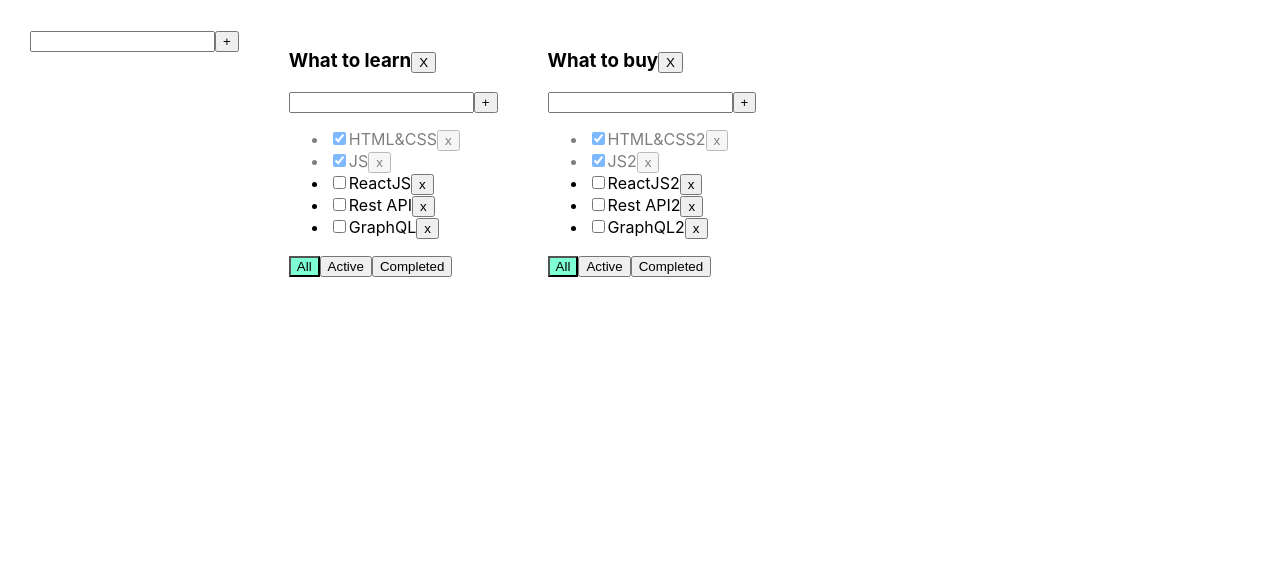
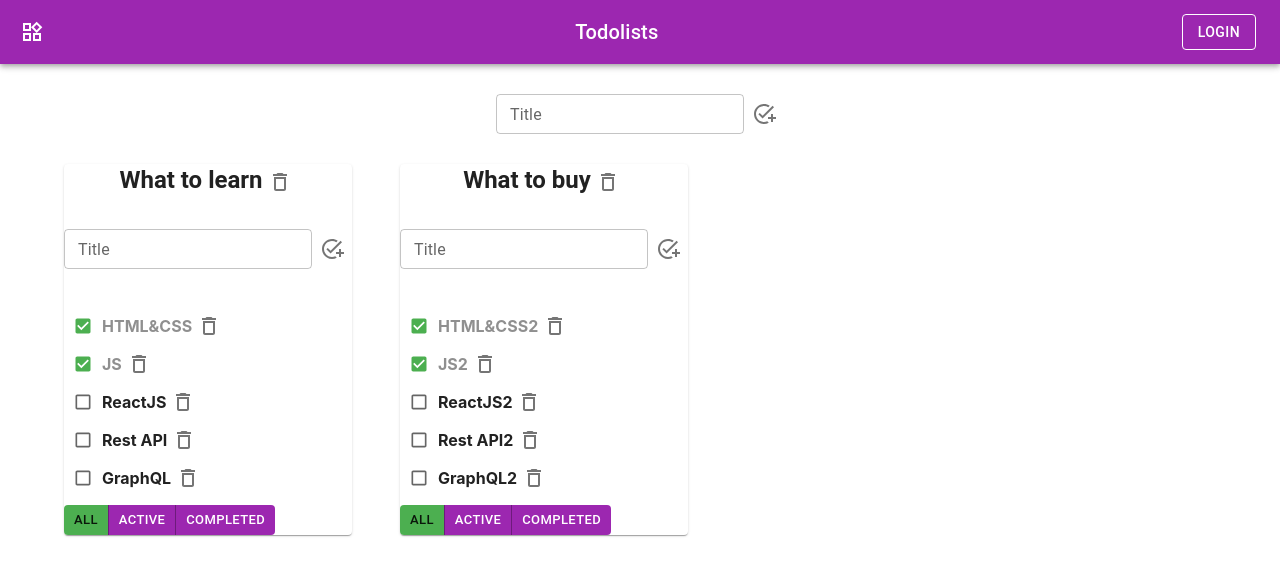
Before and after one commit to Kristina-VCyber/todolist, a React (Create React App) app: page / in a window 1280 px wide. Shown: the top 576 px of the page. Built offline with nearby package versions, Linux system fonts and the light colour scheme.

Commit message:
Feat:lesson07: MaterialUi practice

```diff
--- a/package.json
+++ b/package.json
@@ -3,6 +3,10 @@
   "version": "0.1.0",
   "private": true,
   "dependencies": {
+    "@emotion/react": "^11.9.0",
+    "@emotion/styled": "^11.8.1",
+    "@mui/icons-material": "^5.6.1",
+    "@mui/material": "^5.6.1",
     "@testing-library/jest-dom": "^4.2.4",
     "@testing-library/react": "^9.3.2",
     "@testing-library/user-event": "^7.1.2",
--- a/src/AddItemForm.tsx
+++ b/src/AddItemForm.tsx
@@ -1,4 +1,6 @@
 import React, {ChangeEvent, KeyboardEvent, useState} from 'react';
+import AddTaskIcon from '@mui/icons-material/AddTask';
+import {IconButton, TextField} from "@mui/material";
 
 type AddItemForm = {
     addItem: (title: string) => void
@@ -28,13 +30,22 @@ export const AddItemForm = (props: AddItemForm) => {
     }
 
     return (
-        <div>
-            <input value={title}
+        <div style={{display: "flex"
+            , alignItems:"center"
+            , height: "100px"}}>
+            <TextField
+                variant={"outlined"}
+                label={"Title"}
+                size={"small"}
+                value={title}
                    onChange={onChangeHandler}
                    onKeyPress={onKeyPressHandler}
                    className={error ? "error" : ""}
             />
-            <button onClick={addItem}>+</button>
+            <IconButton
+                onClick={addItem}>
+                <AddTaskIcon/>
+            </IconButton>
             {error && <div className="error-message">{error}</div>}
         </div>
     );
--- a/src/App.css
+++ b/src/App.css
@@ -1,11 +1,13 @@
 .App {
-  padding: 30px;
-  display: flex;
+  /*padding: 30px;*/
+  /*display: flex;*/
+  /*flex-grow: 1  ;*/
+
 }
 
-.App > div {
-  margin-right: 50px;
-}
+/*.App > div {*/
+/*  margin-right: 50px;*/
+/*}*/
 
 .error {
   border: red 1px solid;
--- a/src/App.tsx
+++ b/src/App.tsx
@@ -3,6 +3,8 @@ import './App.css';
 import {Todolist} from './Todolist';
 import {v1} from 'uuid';
 import {AddItemForm} from "./AddItemForm";
+import {AppBar, Button, Container, Grid, IconButton, Paper, Toolbar, Typography} from "@mui/material";
+import WidgetsOutlinedIcon from '@mui/icons-material/WidgetsOutlined';
 
 export type TodolistType = {
     id: string
@@ -89,11 +91,64 @@ function App() {
         setTasks(copyTasks)
     }
 
-    return (
-        <div className="App">
-            <AddItemForm addItem={addTodolist}/>
+//
+//     return (
+//         <div className="App">
+//
+//             <AppBar position="static">
+//                 <Toolbar style={{justifyContent: "space-between"}}>
+//
+//                     <IconButton edge="start" color="inherit" aria-label="menu">
+//                         <WidgetsOutlinedIcon/>
+//                     </IconButton>
+//                     <Typography variant="h6">
+//                         Todolists
+//                     </Typography>
+//                     <Button color="inherit" variant={"outlined"}>Login</Button>
+//                 </Toolbar>
+//             </AppBar>
+//
+//
+//             <Container fixed>
+// <div>
+//             <AddItemForm addItem={addTodolist}/>
+// </div>
+//
+//             {todolists.map(el => {
+//                 let tasksForTodolist = tasks[el.id];
+//
+//                 if (el.filter === "active") {
+//                     tasksForTodolist = tasks[el.id].filter(t => !t.isDone);
+//                 }
+//                 if (el.filter === "completed") {
+//                     tasksForTodolist = tasks[el.id].filter(t => t.isDone);
+//                 }
+//                 return <Paper style ={{display:"inline-block"}}>
+//                 <Todolist
+//                     key={el.id}
+//                     todolistId={el.id}
+//                     title={el.title}
+//                     tasks={tasksForTodolist}
+//                     removeTask={removeTask}
+//                     changeFilter={changeTodolistFilter}
+//                     addTask={addTask}
+//                     changeTaskStatus={changeStatus}
+//                     filter={el.filter}
+//                     removeTodolist={removeTodolist}
+//                     changeTaskTitle={changeTaskTitle}
+//                     changeTodolistTitle={changeTodolistTitle}
+//                 />
+//                 </Paper>
+//             })}
+//             </Container>
+//         </div>
+//     );
+// }
+//
+// export default App;
 
-            {todolists.map(el => {
+
+    const todoListComponents = todolists.map(el => {
         let tasksForTodolist = tasks[el.id];
 
         if (el.filter === "active") {
@@ -102,7 +157,12 @@ function App() {
         if (el.filter === "completed") {
             tasksForTodolist = tasks[el.id].filter(t => t.isDone);
         }
-                return <Todolist
+
+
+        return (
+            <Grid item key={el.id}>
+                <Paper style={{display: "inline-block"}}>
+                    <Todolist
                         key={el.id}
                         todolistId={el.id}
                         title={el.title}
@@ -116,9 +176,43 @@ function App() {
                         changeTaskTitle={changeTaskTitle}
                         changeTodolistTitle={changeTodolistTitle}
                     />
-            })}
+                </Paper>
+            </Grid>
+        )
+    })
+
+    return (
+        <div className="App">
+
+            <AppBar position="static">
+                <Toolbar style={{justifyContent: "space-between"}}>
+
+                    <IconButton edge="start" color="inherit" aria-label="menu">
+                        <WidgetsOutlinedIcon/>
+                    </IconButton>
+                    <Typography variant="h6">
+                        Todolists
+                    </Typography>
+                    <Button color="inherit" variant={"outlined"}>Login</Button>
+                </Toolbar>
+            </AppBar>
+
+            <Container fixed>
+                <Grid container justifyContent={"center"}>
+                    <div>
+                        <AddItemForm addItem={addTodolist}/>
                     </div>
+                </Grid>
+                <Grid container spacing={6}>
+                    {todoListComponents}
+                </Grid>
+
+            </Container>
+        </div>
+
     );
+
+
 }
 
 export default App;
--- a/src/EditableSpan.tsx
+++ b/src/EditableSpan.tsx
@@ -1,9 +1,11 @@
 import React, {ChangeEvent, useState} from 'react';
+import {TextField} from "@mui/material";
 
 
 type EditableSpanPropsType = {
     title: string
     changeTitle: (title: string) => void
+    classes: string
 }
 
 export const EditableSpan = (props: EditableSpanPropsType) => {
@@ -21,8 +23,15 @@ export const EditableSpan = (props: EditableSpanPropsType) => {
     }
     return (
         editMode ?
-            <input value={title} autoFocus={true} onBlur={offEditMode} onChange={onChangeHandler}/>
-            : <span onDoubleClick={onEditMode}
+            <TextField
+                value={title}
+                autoFocus={true}
+                onBlur={offEditMode}
+                onChange={onChangeHandler}/>
+            : <span
+                className={props.classes}
+                style = {{"fontWeight": "bold"}}
+                onDoubleClick={onEditMode}
 
 
             >{props.title}</span>
--- a/src/Todolist.tsx
+++ b/src/Todolist.tsx
@@ -2,6 +2,8 @@ import React, {ChangeEvent} from 'react';
 import {FilterValuesType} from './App';
 import {AddItemForm} from "./AddItemForm";
 import {EditableSpan} from "./EditableSpan";
+import {Button, ButtonGroup, Checkbox, IconButton, List, ListItem, Typography} from "@mui/material";
+import DeleteOutlineIcon from '@mui/icons-material/DeleteOutline';
 
 export type TaskType = {
     id: string
@@ -20,7 +22,7 @@ type PropsType = {
     todolistId: string
     removeTodolist: (todolistId: string) => void
     changeTaskStatus: (todolistId: string, taskId: string, isDone: boolean) => void
-    changeTaskTitle: (todolistId: string, taskId: string, newTitle: string) => void
+    changeTaskTitle: (todolistId: string, taskId: string, title: string) => void
     changeTodolistTitle: (todolistId: string, title: string) => void
 
 }
@@ -34,15 +36,22 @@ export function Todolist(props: PropsType) {
     const onAllClickHandler = () => props.changeFilter(props.todolistId, "all");
     const onActiveClickHandler = () => props.changeFilter(props.todolistId, "active");
     const onCompletedClickHandler = () => props.changeFilter(props.todolistId, "completed");
-    const changeTodolistTitle = (newTitle: string) => props.changeTodolistTitle(props.todolistId,newTitle)
+    const changeTodolistTitle = (newTitle: string) => props.changeTodolistTitle(props.todolistId, newTitle)
 
     return <div>
-        <h3>
-            <EditableSpan title={props.title} changeTitle={changeTodolistTitle}/>
-            <button onClick={() => props.removeTodolist(props.todolistId)}>X</button>
-        </h3>
+        <Typography style={{textAlign:"center"}} variant={"h5"}>
+
+            <EditableSpan title={props.title}
+                          classes = {""}
+                          changeTitle={changeTodolistTitle}/>
+            <IconButton onClick={() => props.removeTodolist(props.todolistId)}
+                        size={"small"}>
+                <DeleteOutlineIcon/>
+            </IconButton>
+
+        </Typography>
         <AddItemForm addItem={addTask}/>
-        <ul>
+        <List>
             {
                 props.tasks.map(t => {
                     const onClickHandler = () => props.removeTask(props.todolistId, t.id)
@@ -51,26 +60,49 @@ export function Todolist(props: PropsType) {
                     }
                     const changeTaskTitle = (newTitle: string) => props.changeTaskTitle(props.todolistId, t.id, newTitle,)
 
-                    return <li key={t.id} className={t.isDone ? "is-done" : ""}>
-                        <input type="checkbox"
-                               onChange={onChangeHandler}
-                               checked={t.isDone}/>
-                        <EditableSpan title={t.title} changeTitle={changeTaskTitle}/>
-                        <button onClick={onClickHandler}>x</button>
-                    </li>
+                    // return <li key={t.id} className={t.isDone ? "is-done" : ""}>
+                    return <ListItem
+                        style = {{padding: "0"}}
+                        key={t.id} >
+                        <Checkbox
+                            size={"small"}
+                            color={"secondary"}
+                            onChange={onChangeHandler}
+                            checked={t.isDone}/>
+                        <EditableSpan title={t.title}
+                                      classes = {t.isDone ? "is-done" : ""}
+                                      changeTitle={changeTaskTitle}/>
+                        <IconButton onClick={onClickHandler} size={"small"}><DeleteOutlineIcon/></IconButton>
+                    </ListItem>
                 })
             }
-        </ul>
+        </List>
         <div>
-            <button className={props.filter === 'all' ? "active-filter" : ""}
+
+            <ButtonGroup
+                size={"small"}
+                variant={"contained"}
+                disableElevation
+            >
+                <Button
+                    color={props.filter === "all" ? "secondary" : "primary"}
+                    // disableElevation = {props.filter === 'all' ? true : false}
+                    disableElevation
                     onClick={onAllClickHandler}>All
-            </button>
-            <button className={props.filter === 'active' ? "active-filter" : ""}
+                </Button>
+                <Button
+
+                    color={props.filter === "active" ? "secondary" : "primary"}
+                    disableElevation
                     onClick={onActiveClickHandler}>Active
-            </button>
-            <button className={props.filter === 'completed' ? "active-filter" : ""}
+                </Button>
+                <Button
+
+                    color={props.filter === "completed" ? "secondary" : "primary"}
+                    disableElevation
                     onClick={onCompletedClickHandler}>Completed
-            </button>
+                </Button>
+            </ButtonGroup>
         </div>
 
 
--- a/src/index.tsx
+++ b/src/index.tsx
@@ -3,8 +3,24 @@ import ReactDOM from 'react-dom';
 import './index.css';
 import App from './App';
 import * as serviceWorker from './serviceWorker';
+import {createTheme, ThemeProvider} from '@mui/material/styles';
+import { green, purple } from '@mui/material/colors';
 
-ReactDOM.render(<App/>, document.getElementById('root'));
+
+const theme = createTheme({
+    palette: {
+        primary: {
+            main: purple[500],
+        },
+        secondary: {
+            main: green[500],
+        },
+    },
+});
+ReactDOM.render(
+
+    <ThemeProvider theme={theme}>
+    <App/></ThemeProvider>, document.getElementById('root'));
 
 // If you want your app to work offline and load faster, you can change
 // unregister() to register() below. Note this comes with some pitfalls.
```
Also changed, not shown: 1 other file (tests, documents, lock files or other folders). Lines whose indentation alone changed are shown as unchanged.
